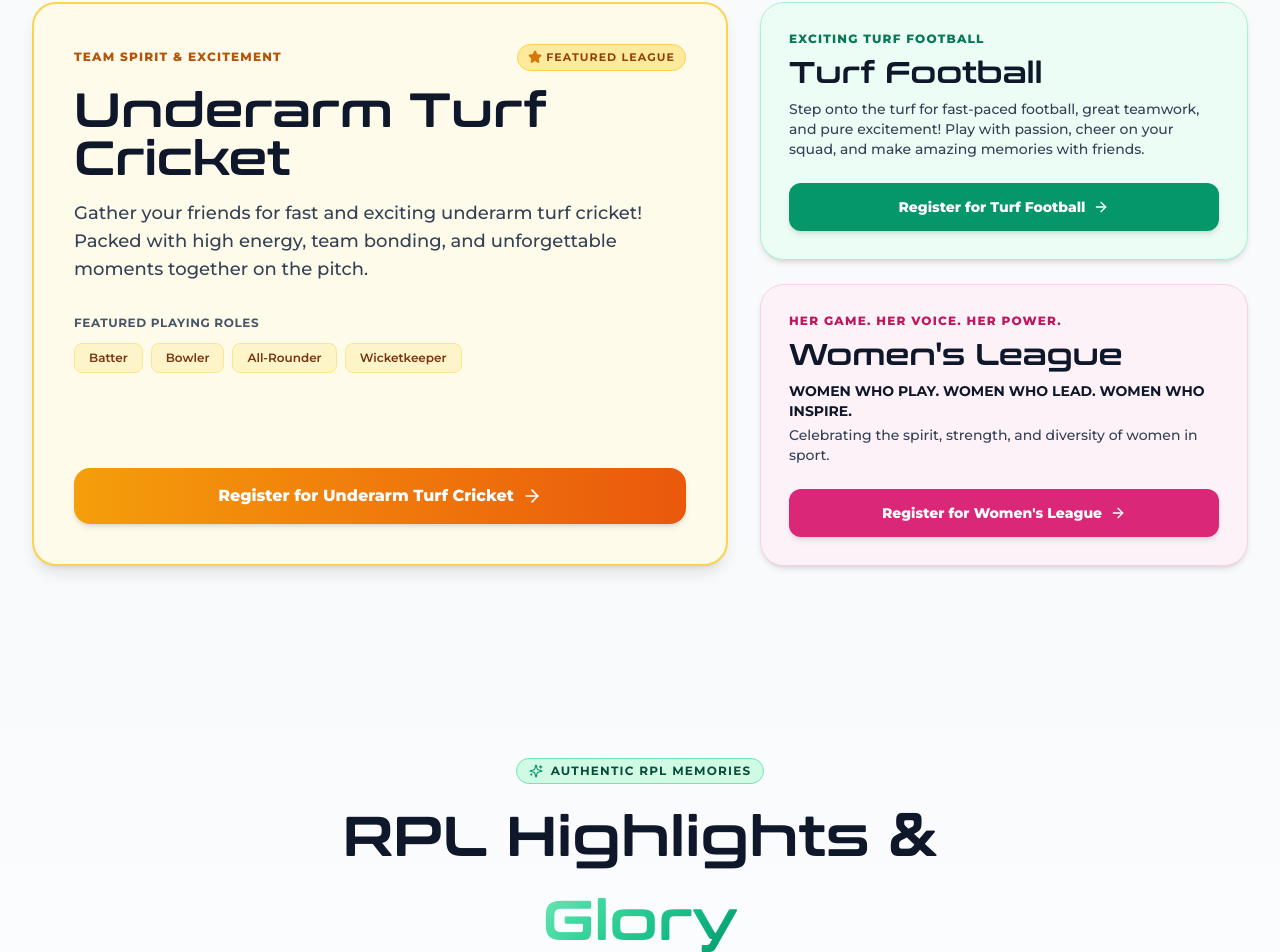
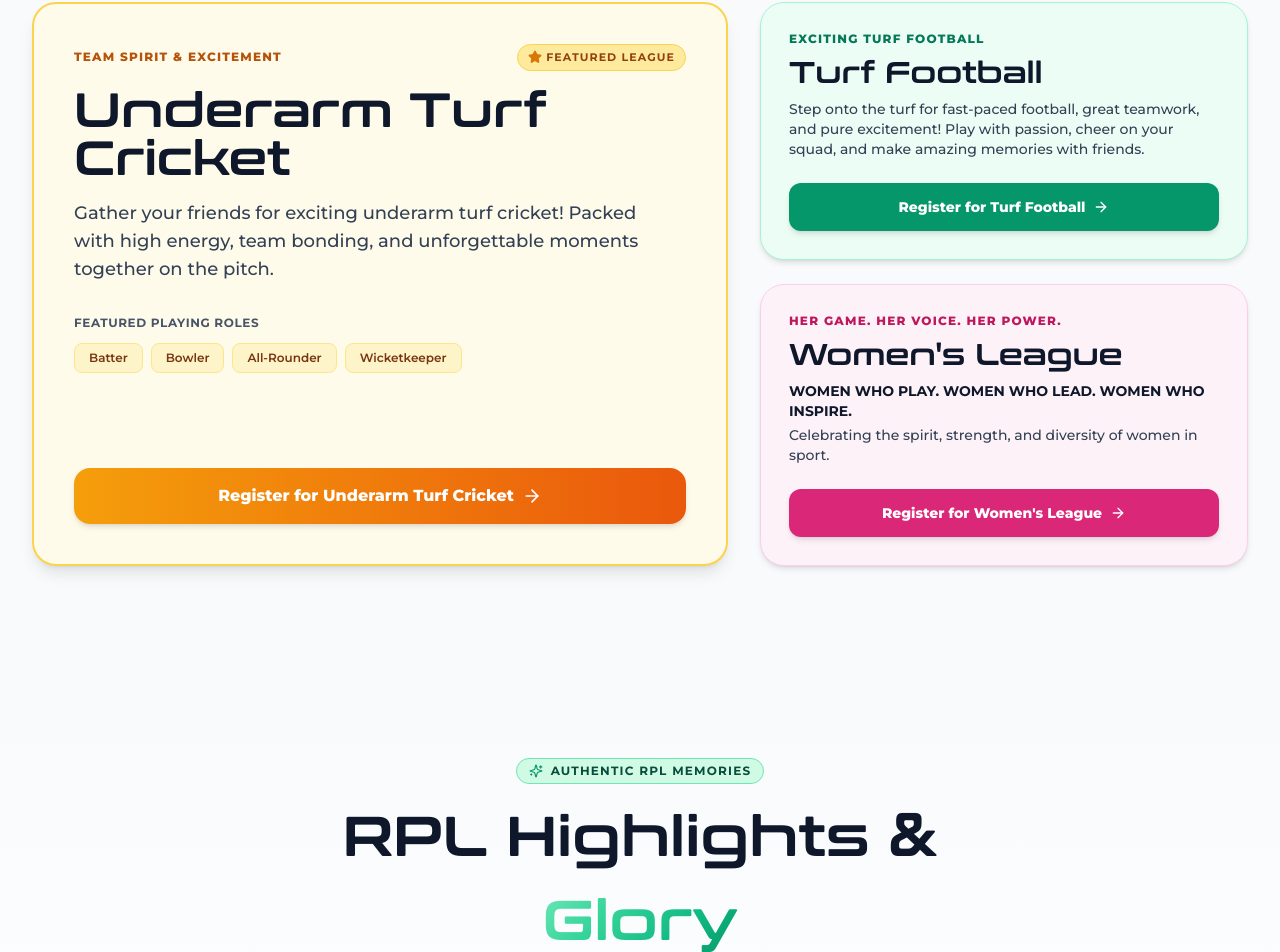
Before and after one commit to MOKSH1471/RPL-, a React (Vite) app: page / in a window 1280 px wide. Shown: the part 2419-3371 px from the top of the page. Built offline with nearby package versions, Linux system fonts and the light colour scheme; no server answers.

Commit message:
fix(cricket): remove fast from underarm turf cricket description

```diff
--- a/src/components/sections/LeaguesSection.tsx
+++ b/src/components/sections/LeaguesSection.tsx
@@ -57,7 +57,7 @@ export const LeaguesSection: React.FC<LeaguesSectionProps> = ({ onSelectLeague }
                 </h3>
 
                 <p className="text-slate-700 text-sm sm:text-base md:text-lg font-medium leading-relaxed mb-6 sm:mb-8 max-w-xl">
-                  Gather your friends for fast and exciting underarm turf cricket! Packed with high energy, team bonding, and unforgettable moments together on the pitch.
+                  Gather your friends for exciting underarm turf cricket! Packed with high energy, team bonding, and unforgettable moments together on the pitch.
                 </p>
 
                 <div className="mb-8 sm:mb-10">
```
